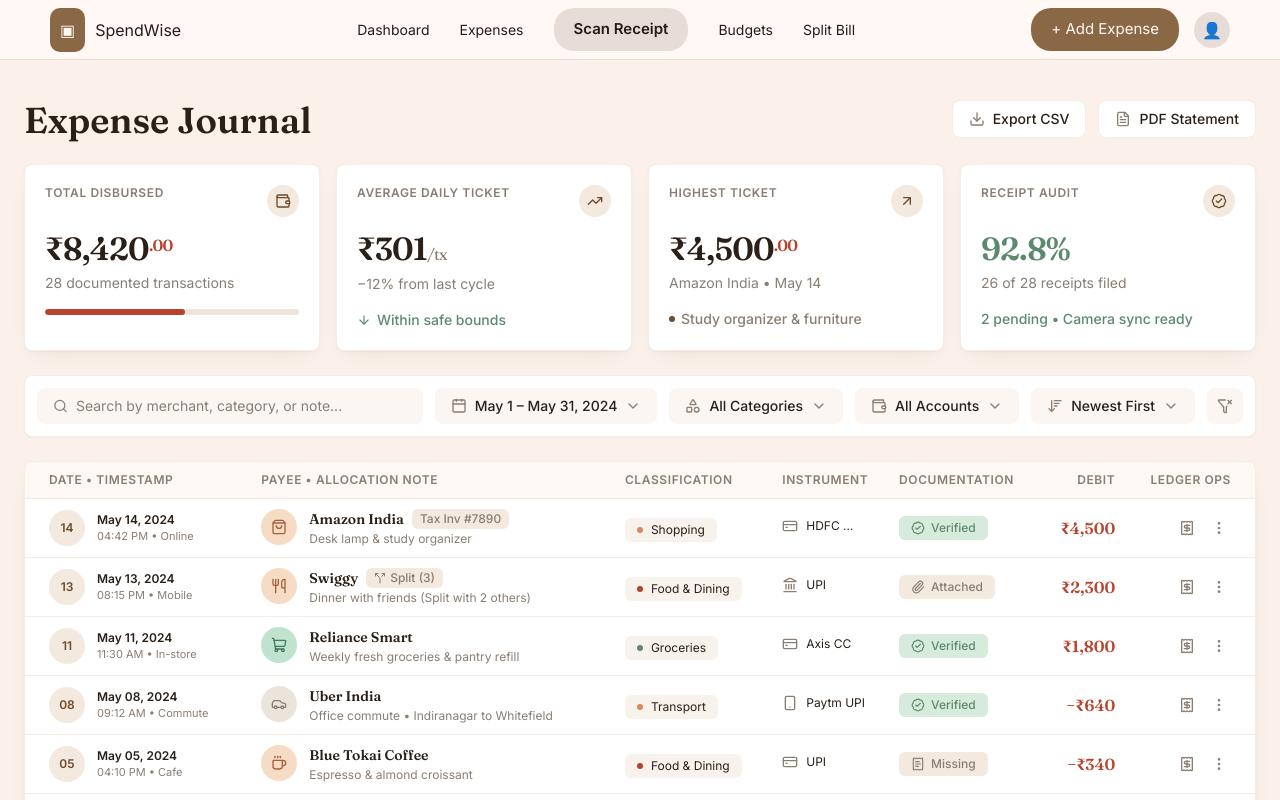
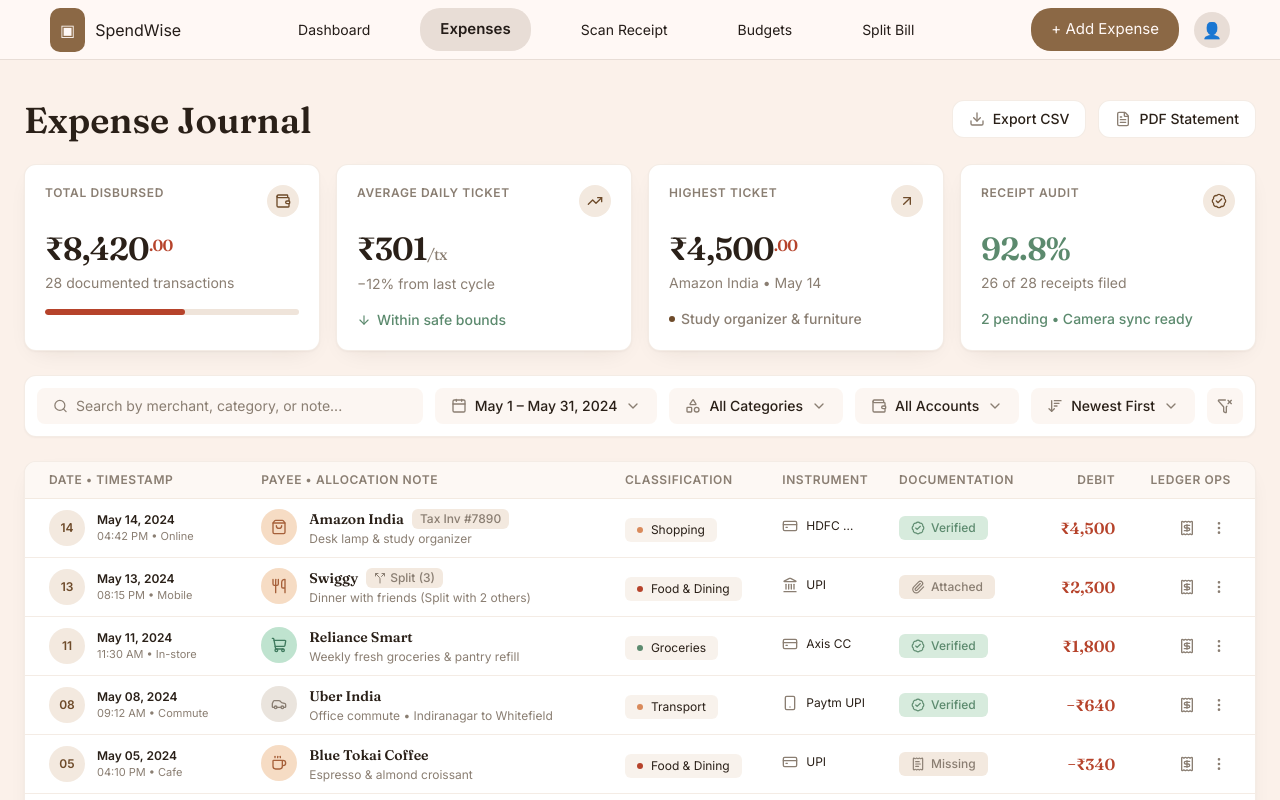
Before and after one commit to anandagrahari20-netizen/INtRAPODHack, a React (Vite) app: page /Expenses in a window 1280 px wide. Shown: the top 800 px of the page. Built offline with nearby package versions, Linux system fonts and the light colour scheme.

Commit message:
feat: highlight active navbar tab with animated transition

```diff
--- a/src/components/AuditorBalance.jsx
+++ b/src/components/AuditorBalance.jsx
@@ -5,7 +5,7 @@ const AuditorBalance = () => {
   const { title, description, action } = auditorNote;
 
   return (
-    <section className="flex flex-col gap-5 rounded-lg bg-chip/60 p-6 sm:flex-row sm:items-center sm:justify-between">
+    <section className="flex flex-col gap-5 rounded-xl bg-chip/60 p-6 sm:flex-row sm:items-center sm:justify-between">
       <div className="flex items-start gap-4">
         <span className="grid h-11 w-11 shrink-0 place-items-center rounded-full bg-[#f6dcc4] text-brand">
           <ScrollText className="h-5 w-5" />
--- a/src/components/ExpenseCard.jsx
+++ b/src/components/ExpenseCard.jsx
@@ -32,7 +32,7 @@ const SummaryCard = ({
   footer,
 }) => {
   return (
-    <section className="group flex flex-col rounded-lg border border-line/70 bg-surface p-5 shadow-[0_1px_2px_rgba(42,32,24,0.04),0_8px_24px_-12px_rgba(42,32,24,0.12)] transition-all duration-200 hover:-translate-y-0.5 hover:shadow-[0_2px_4px_rgba(42,32,24,0.06),0_16px_32px_-14px_rgba(42,32,24,0.18)]">
+    <section className="group flex flex-col rounded-xl border border-line/70 bg-surface p-5 shadow-[0_1px_2px_rgba(42,32,24,0.04),0_8px_24px_-12px_rgba(42,32,24,0.12)] transition-all duration-200 hover:-translate-y-0.5 hover:shadow-[0_2px_4px_rgba(42,32,24,0.06),0_16px_32px_-14px_rgba(42,32,24,0.18)]">
       <div className="flex items-start justify-between">
         <p className="text-xs font-semibold uppercase tracking-wider text-muted">
           {label}
--- a/src/components/ExpenseTable.jsx
+++ b/src/components/ExpenseTable.jsx
@@ -215,7 +215,7 @@ const Pagination = () => {
 
 const ExpenseTable = () => {
   return (
-    <div className="overflow-hidden rounded-lg border border-line/70 bg-surface shadow-[0_1px_2px_rgba(42,32,24,0.04),0_8px_24px_-12px_rgba(42,32,24,0.12)]">
+    <div className="overflow-hidden rounded-xl border border-line/70 bg-surface shadow-[0_1px_2px_rgba(42,32,24,0.04),0_8px_24px_-12px_rgba(42,32,24,0.12)]">
       <table className="w-full border-collapse">
         <thead>
           <tr className="bg-cream/50">
--- a/src/components/FilterBar.jsx
+++ b/src/components/FilterBar.jsx
@@ -18,7 +18,7 @@ const controlIcons = {
 
 const FilterBar = () => {
   return (
-    <div className="flex flex-wrap items-center gap-3 rounded-lg border border-line/70 bg-surface p-3 shadow-[0_1px_2px_rgba(42,32,24,0.04)]">
+    <div className="flex flex-wrap items-center gap-3 rounded-xl border border-line/70 bg-surface p-3 shadow-[0_1px_2px_rgba(42,32,24,0.04)]">
       <div className="flex min-w-56 flex-1 items-center gap-2 rounded-lg bg-cream/60 px-4 py-2">
         <Search className="h-4 w-4 text-muted" />
         <input
--- a/src/components/JournalHeader.jsx
+++ b/src/components/JournalHeader.jsx
@@ -22,7 +22,7 @@ const JournalHeader = () => {
             <button
               key={id}
               type="button"
-              className="inline-flex items-center gap-2 rounded-lg border border-line/70 bg-surface px-4 py-2 text-sm font-medium text-ink transition-colors hover:bg-chip"
+              className="inline-flex items-center gap-2 rounded-xl border border-line/70 bg-surface px-4 py-2 text-sm font-medium text-ink transition-colors hover:bg-chip"
             >
               <Icon className="h-4 w-4 text-muted" />
               {label}
--- a/src/components/Navbar.jsx
+++ b/src/components/Navbar.jsx
@@ -1,4 +1,12 @@
-import { Link } from "react-router-dom";
+import { Link, NavLink } from "react-router-dom";
+
+const navItems = [
+  { to: "/Dashboard", label: "Dashboard" },
+  { to: "/Expenses", label: "Expenses" },
+  { to: "/ScanReceipt", label: "Scan Receipt" },
+  { to: "/Budgets", label: "Budgets" },
+  { to: "/SplitBill", label: "Split Bill" },
+];
 
 function Navbar() {
   return (
@@ -11,25 +19,17 @@ function Navbar() {
 
       <div style={styles.links}>
 
-        <Link to="/Dashboard" style={styles.link}>
-          Dashboard
-        </Link>
-
-        <Link to="/Expenses" style={styles.link}>
-          Expenses
-        </Link>
-
-        <Link to="/ScanReceipt" style={styles.activeLink}>
-          Scan Receipt
-        </Link>
-
-        <Link to="/Budgets" style={styles.link}>
-          Budgets
-        </Link>
-
-        <Link to="/SplitBill" style={styles.link}>
-          Split Bill
-        </Link>
+        {navItems.map((item) => (
+          <NavLink
+            key={item.to}
+            to={item.to}
+            style={({ isActive }) =>
+              isActive ? styles.activeLink : styles.link
+            }
+          >
+            {item.label}
+          </NavLink>
+        ))}
 
       </div>
 
@@ -85,6 +85,10 @@ const styles = {
     textDecoration: "none",
     color: "#241C18",
     fontSize: "14px",
+    padding: "10px 20px",
+    borderRadius: "20px",
+    backgroundColor: "transparent",
+    transition: "background-color 0.2s ease, color 0.2s ease",
   },
 
   activeLink: {
@@ -95,6 +99,7 @@ const styles = {
     borderRadius: "20px",
     fontSize: "15px",
     fontWeight: "600",
+    transition: "background-color 0.2s ease, color 0.2s ease",
   },
 
   rightSide: {
```
